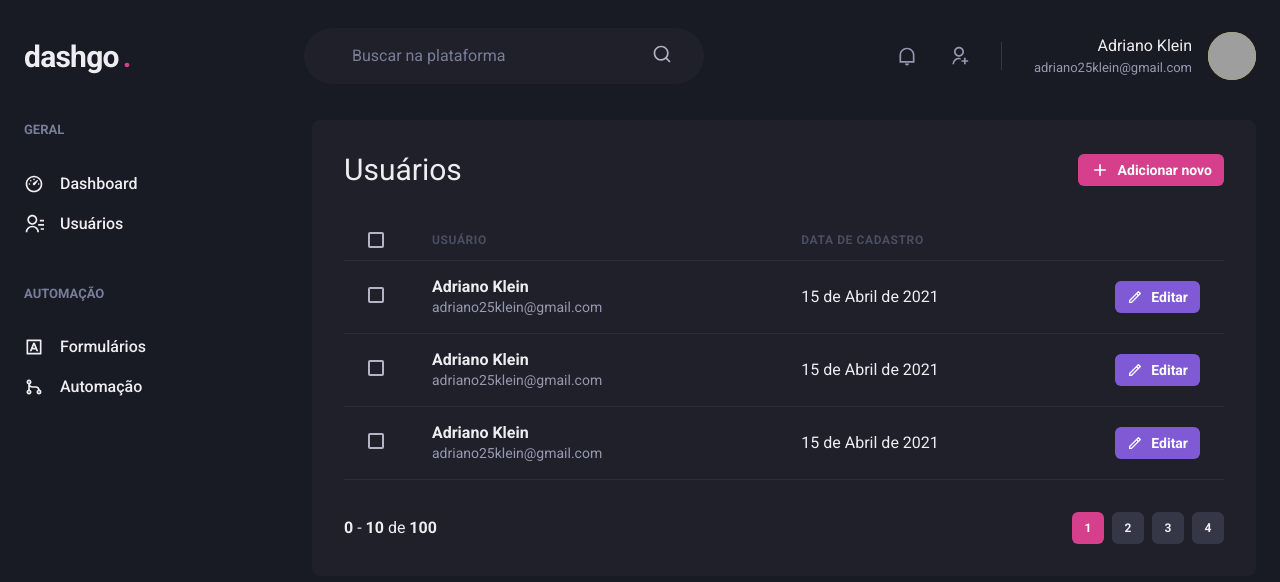
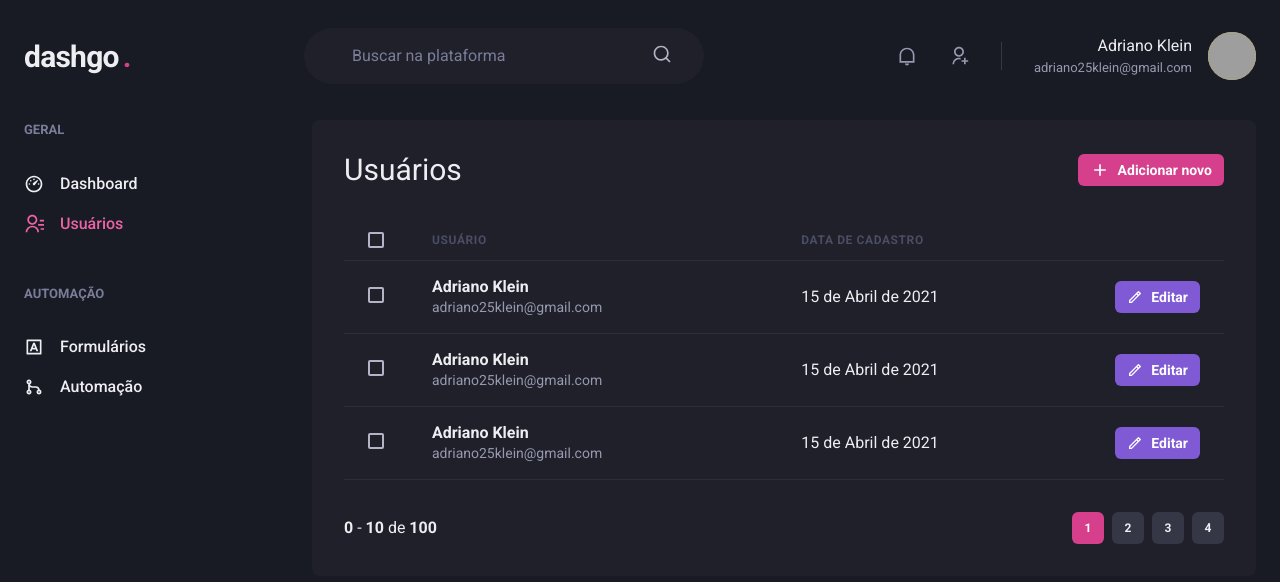
Before and after one commit to adriano-klein/dashgo, a Next.js app: page /users in a window 1280 px wide. Shown: the top 582 px of the page. Built offline with nearby package versions, Linux system fonts and the light colour scheme; grey boxes are pictures that could not be loaded.

Commit message:
Form de autenticação

```diff
--- a/package.json
+++ b/package.json
@@ -19,6 +19,7 @@
     "react": "17.0.2",
     "react-apexcharts": "^1.4.0",
     "react-dom": "17.0.2",
+    "react-hook-form": "^7.28.1",
     "react-icons": "^4.3.1"
   },
   "devDependencies": {
--- /dev/null
+++ b/src/components/ActiveLink.tsx
@@ -0,0 +1,31 @@
+import Link, { LinkProps } from "next/link";
+import { useRouter } from "next/router";
+import { cloneElement, ReactElement } from "react";
+
+interface ActiveLinkProps extends LinkProps{
+  children: ReactElement;
+  shouldMatchExactHref?: boolean;
+}
+
+export function ActiveLink({children, shouldMatchExactHref = false,...rest}: ActiveLinkProps){
+  const { asPath } = useRouter()
+
+  let isActive = false;
+
+  if(shouldMatchExactHref && (asPath === rest.href || asPath === rest.as)){
+    isActive = true;
+  }
+
+  if (!shouldMatchExactHref && (asPath.startsWith(String(rest.href)) ||
+  asPath.startsWith(String(rest.href)))) {
+    isActive = true;
+  }
+
+  return(
+    <Link {...rest}>
+      {cloneElement(children, {
+        color: isActive ? 'pink.400' : 'gray.50'
+      })}
+    </Link>
+  )
+}
--- a/src/components/Form/Input.tsx
+++ b/src/components/Form/Input.tsx
@@ -1,11 +1,12 @@
 import { FormControl, FormLabel, Input as ChakraInput, InputProps as ChakraInputProps } from "@chakra-ui/react";
+import { forwardRef, ForwardRefRenderFunction } from "react";
 
 interface InputProps extends ChakraInputProps{
   name: string;
   label?: string
 }
 
-export function Input({name, label, ...rest}:InputProps){
+const InputBase: ForwardRefRenderFunction<HTMLInputElement, InputProps> = ({name, label, ...rest}, ref) =>{
   return(
     <FormControl>
           <FormLabel htmlFor="name">{label}</FormLabel>
@@ -19,8 +20,11 @@ export function Input({name, label, ...rest}:InputProps){
               bgColor:'gray.900'
             }}
             size='lg'
+            ref={ref}
             {...rest}
             />
         </FormControl>
   )
 }
+
+export const Input = forwardRef(InputBase)
--- a/src/components/Header/SearchBox.tsx
+++ b/src/components/Header/SearchBox.tsx
@@ -1,7 +1,11 @@
 import { Flex, Icon, Input } from "@chakra-ui/react";
+import { useRef } from "react";
 import { RiSearchLine } from "react-icons/ri";
 
 export function SearchBox(){
+
+  const searchInputRef = useRef<HTMLInputElement>(null)
+
   return(
     <Flex
       as="label"
@@ -21,7 +25,9 @@ export function SearchBox(){
           px="4"
           mr='4'
           placeholder='Buscar na plataforma'
-          _placeholder={{color:'gray.400'}}>
+          _placeholder={{color:'gray.400'}}
+          ref={searchInputRef}
+          >
         </Input>
         <Icon as={RiSearchLine} fontSize="20"/>
     </Flex>
--- a/src/components/Sidebar/NavLink.tsx
+++ b/src/components/Sidebar/NavLink.tsx
@@ -1,6 +1,6 @@
 import { Icon, Link as ChakraLink, Text } from "@chakra-ui/react";
 import { ElementType } from "react";
-import Link from 'next/link'
+import {ActiveLink} from "../ActiveLink"
 
 interface NavLinkProps{
   icon: ElementType;
@@ -10,11 +10,11 @@ interface NavLinkProps{
 
 export function NavLink({children, icon, href}: NavLinkProps){
   return(
-    <Link href = {href} passHref>
+    <ActiveLink href = {href} passHref>
       <ChakraLink display="flex" alignItems="center">
         <Icon as={icon} fontSize="20"/>
         <Text ml="4" fontWeight="medium">{children}</Text>
       </ChakraLink>
-    </Link>
+    </ActiveLink>
 )
 }
--- a/src/components/Sidebar/SidebarNav.tsx
+++ b/src/components/Sidebar/SidebarNav.tsx
@@ -8,7 +8,7 @@ export function SidebarNav(){
     <Stack spacing="12" align="flex-start">
         <NavSection title = {"GERAL"} >
           <NavLink icon={RiDashboard3Line} href={"/dashboard"} >Dashboard</NavLink>
-          <NavLink icon={RiContactsLine} href="users" >Usuários</NavLink>
+          <NavLink icon={RiContactsLine} href={"/users"} >Usuários</NavLink>
         </NavSection>
         <NavSection title={'AUTOMAÇÃO'}>
           <NavLink icon = {RiInputMethodLine} href="forms">Formulários</NavLink>
```
Also changed, not shown: src/pages/index.tsx (+23 -4 lines), 1 other file (tests, documents, lock files or other folders).
